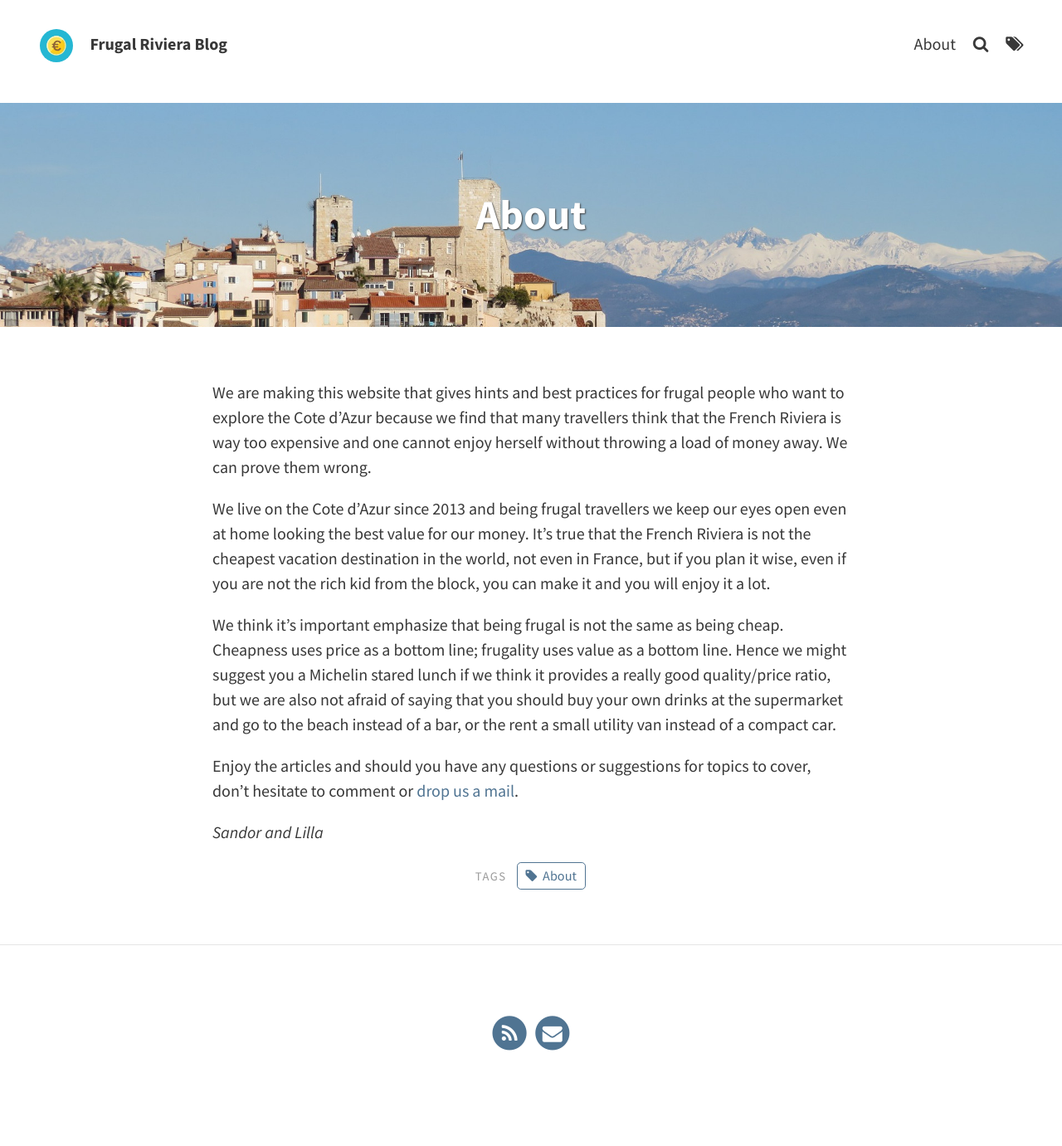
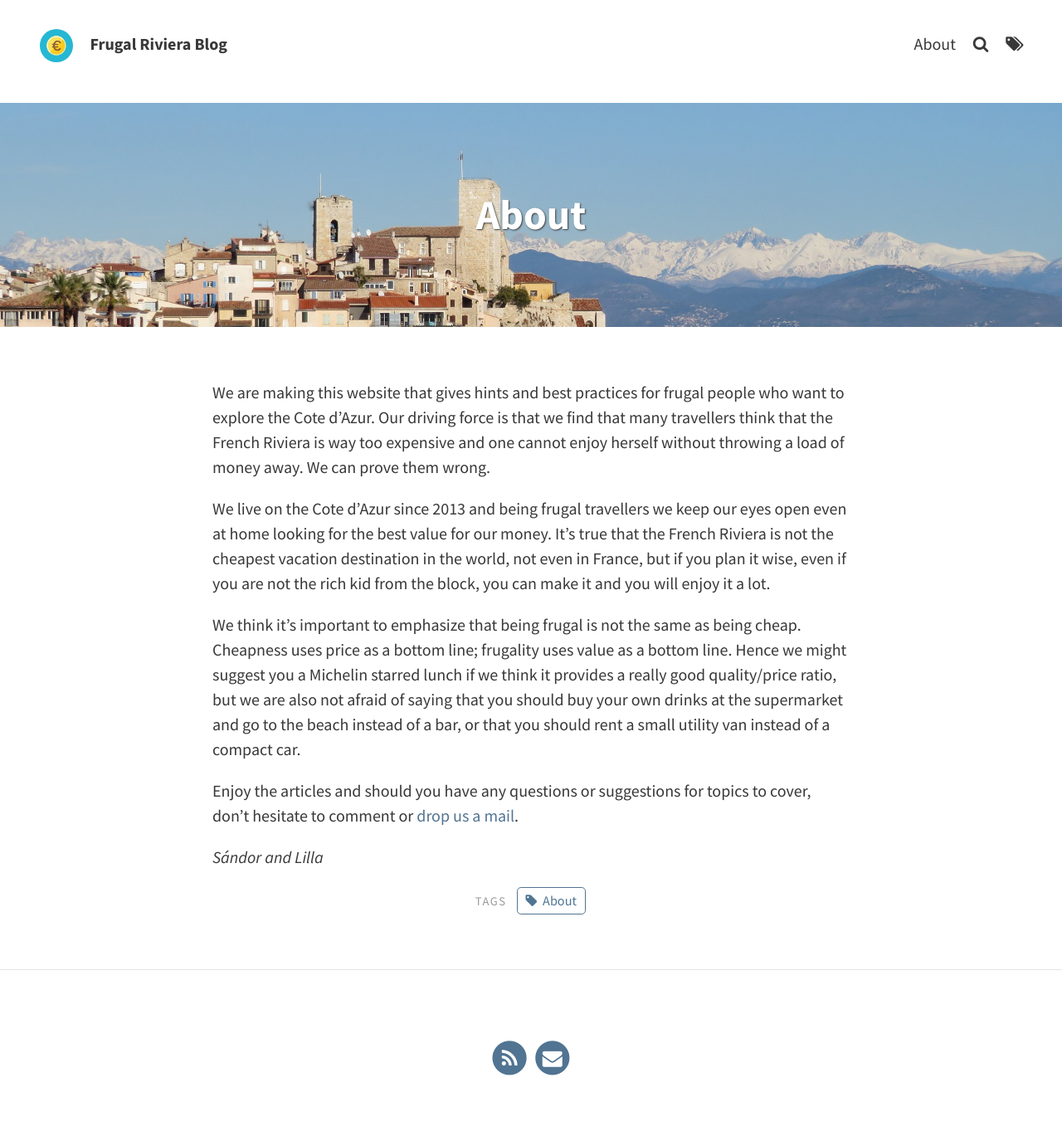
Before and after one commit to frugalriviera/frugalriviera.github.io, a Jekyll site: the page built from pages/about.md, in a window 1280 px wide. Shown: the whole page at 83% size. Built offline with Jekyll 4.4.1, drawn with Linux system fonts in a browser that asks for light colours; before the commit the page ends 1351 px from its top, so only the background shows below that.

Commit message:
Update About Me page

```diff
--- a/pages/about.md
+++ b/pages/about.md
@@ -5,13 +5,12 @@ permalink: /about/
 feature-img: "assets/img/antibes-about.jpg"
 tags: [About]
 ---
-We are making this website that gives hints and best practices for frugal people who want to explore the Cote d'Azur because we find that many travellers think that the French Riviera is way too expensive and one cannot enjoy herself without throwing a load of money away. We can prove them wrong.
+We are making this website that gives hints and best practices for frugal people who want to explore the Cote d'Azur. Our driving force is that we find that many travellers think that the French Riviera is way too expensive and one cannot enjoy herself without throwing a load of money away. We can prove them wrong.
 
-We live on the Cote d'Azur since 2013 and being frugal travellers we keep our eyes open even at home looking the best value for our money. It's true that the French Riviera is not the cheapest vacation destination in the world, not even in France, but if you plan it wise, even if you are not the rich kid from the block, you can make it and you will enjoy it a lot.
+We live on the Cote d'Azur since 2013 and being frugal travellers we keep our eyes open even at home looking for the best value for our money. It's true that the French Riviera is not the cheapest vacation destination in the world, not even in France, but if you plan it wise, even if you are not the rich kid from the block, you can make it and you will enjoy it a lot.
 
-We think it's important emphasize that being frugal is not the same as being cheap. Cheapness uses price as a bottom line; frugality uses value as a bottom line. Hence we might suggest you a Michelin stared lunch if we think it provides a really good quality/price ratio, but we are also not afraid of saying that you should buy your own drinks at the supermarket and go to the beach instead of a bar, or the rent a small utility van instead of a compact car.
+We think it's important to emphasize that being frugal is not the same as being cheap. Cheapness uses price as a bottom line; frugality uses value as a bottom line. Hence we might suggest you a Michelin starred lunch if we think it provides a really good quality/price ratio, but we are also not afraid of saying that you should buy your own drinks at the supermarket and go to the beach instead of a bar, or that you should rent a small utility van instead of a compact car.
 
 Enjoy the articles and should you have any questions or suggestions for topics to cover, don't hesitate to comment or [drop us a mail](mailto:frugal.riviera@gmail.com).
 
-
-_Sandor and Lilla_
+_Sándor and Lilla_
```
